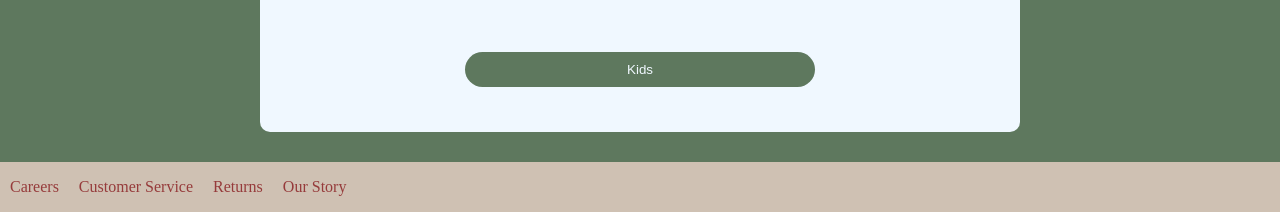
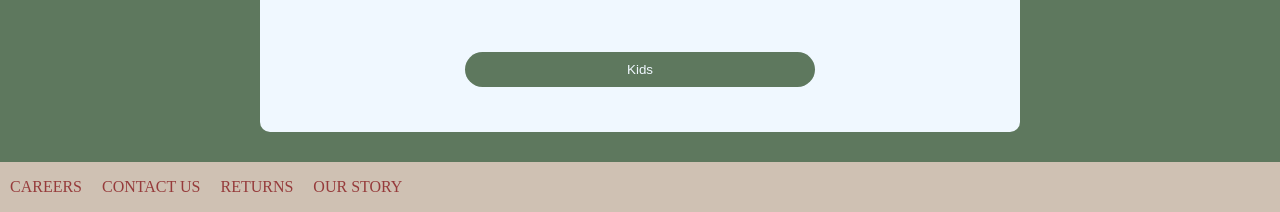
Before and after one commit to TheCodeInK/project-1, a plain HTML site: page index.html in a window 1280 px wide. Shown: the part 2040-2252 px from the top of the page. Drawn offline with Linux system fonts and the light colour scheme.

Commit message:
upgrade text in footer

```diff
--- a/index.html
+++ b/index.html
@@ -41,10 +41,10 @@
     </div>
     <nav>
       <footer>
-        <div>Careers</div>
-        <div>Customer Service</div>
-        <div>Returns</div>
-        <div>Our Story</div>
+        <div>CAREERS</div>
+        <div>CONTACT US</div>
+        <div>RETURNS</div>
+        <div>OUR STORY</div>
       </footer>
     </nav>
   </body>
```
